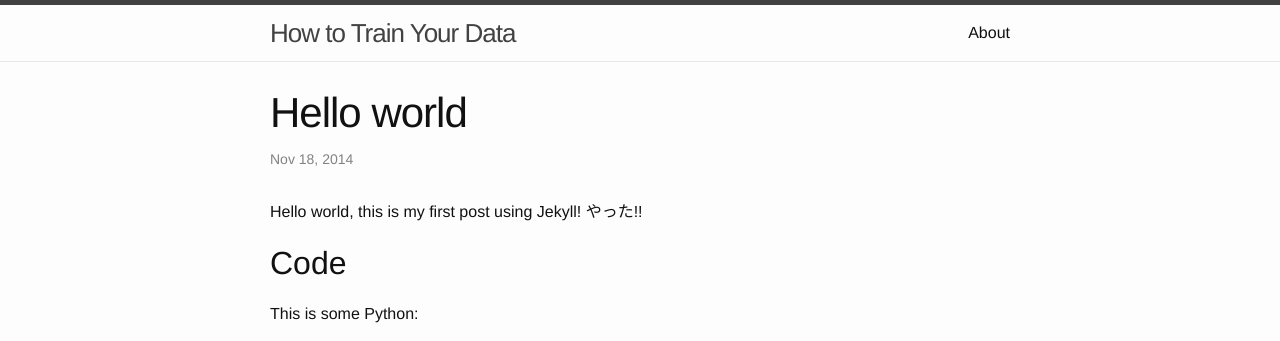
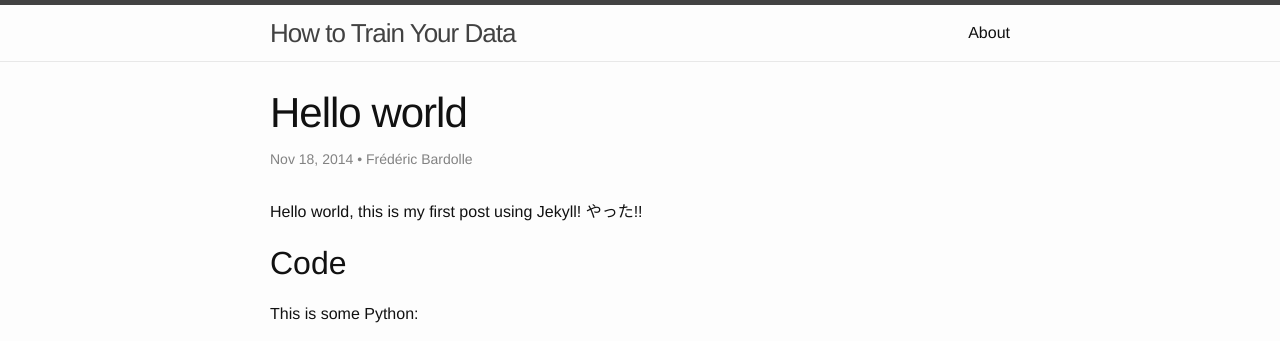
Before and after one commit to seiteta/seiteta.github.io_old, a Jekyll site: the page built from _posts/2014-11-18-hello-world.md, in a window 1280 px wide. Shown: the top 341 px of the page. Built offline with Jekyll 4.4.1, drawn with Linux system fonts in a browser that asks for light colours.

Commit message:
Update 2014-11-18-hello-world.md

```diff
--- a/_posts/2014-11-18-hello-world.md
+++ b/_posts/2014-11-18-hello-world.md
@@ -2,6 +2,7 @@
 layout: post
 permalink: /hello.html
 title: Hello world
+author: Frédéric Bardolle
 ---
 
 Hello world, this is my first post using Jekyll! やった!!
```
